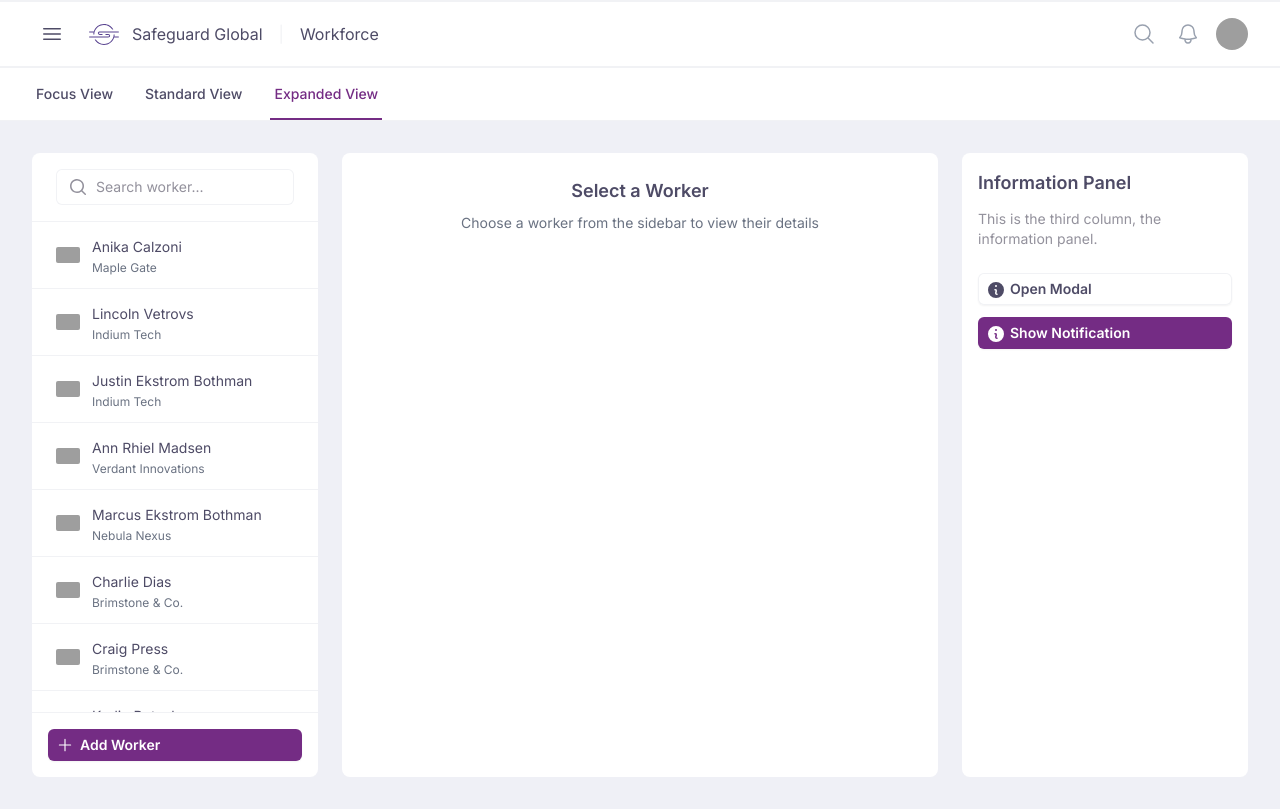
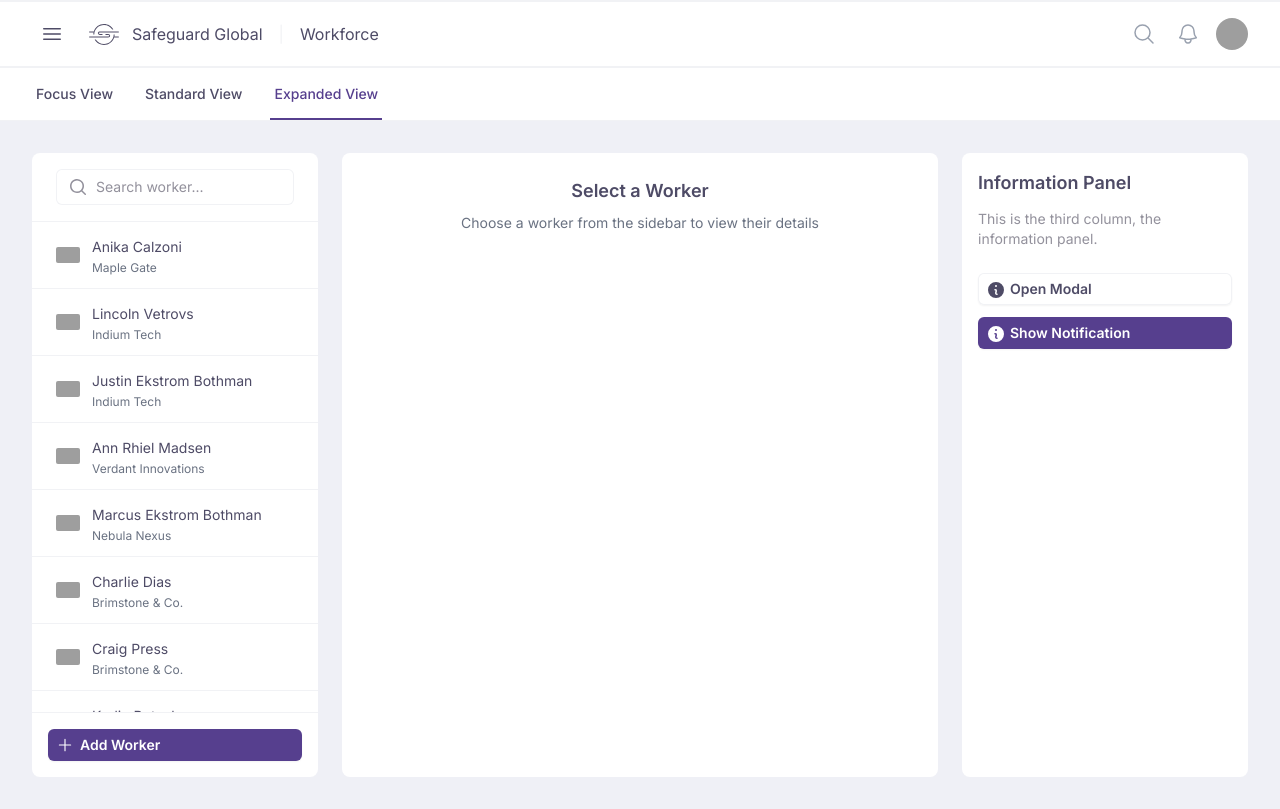
Before and after one commit to DannyRuchtie/SGTailwind, a React (Vite) app: page /expanded in a window 1280 px wide. Built offline with nearby package versions, Linux system fonts and the light colour scheme; grey boxes are pictures that could not be loaded.

Commit message:
darkmode tweaks

```diff
--- a/src/components/navigation/SlideOverPanel.jsx
+++ b/src/components/navigation/SlideOverPanel.jsx
@@ -85,7 +85,7 @@ export default function SlideOverPanel({ open, setOpen }) {
                                       onClick={() => setOpen(false)}
                                       className={classNames(
                                         isCurrent
-                                          ? 'bg-SG-bg-active text-SG-buttons-cta-primary'
+                                          ? 'bg-SG-stroke-active/10 text-SG-buttons-cta-primary'
                                           : 'text-SG-text-muted hover:bg-SG-bg-content-secondary hover:text-SG-buttons-cta-primary',
                                         'group flex gap-x-3 rounded-md p-2 text-sm font-semibold leading-6'
                                       )}
--- a/src/components/pages/Dashboard.jsx
+++ b/src/components/pages/Dashboard.jsx
@@ -88,8 +88,8 @@ export default function Dashboard() {
                   className="relative overflow-hidden rounded-lg bg-SG-bg-content px-4 pb-12 pt-5  sm:px-6 sm:pt-6"
                 >
                   <dt>
-                    <div className="absolute rounded-md bg-SG-brand-amethyst/10 p-3">
-                      <stat.icon className="h-6 w-6 text-SG-brand-amethyst" aria-hidden="true" />
+                    <div className="absolute rounded-md bg-SG-buttons-cta-primary/10 p-3">
+                      <stat.icon className="h-6 w-6 text-SG-buttons-cta-primary" aria-hidden="true" />
                     </div>
                     <p className="ml-16 truncate text-sm font-medium text-SG-text-secondary">{stat.name}</p>
                   </dt>
@@ -97,7 +97,7 @@ export default function Dashboard() {
                     <p className="text-2xl font-semibold text-SG-text-primary">{stat.value}</p>
                     <p
                       className={classNames(
-                        stat.changeType === 'positive' ? 'text-green-600' : 'text-red-600',
+                        stat.changeType === 'positive' ? 'text-SG-state-success' : 'text-SG-state-error-bg',
                         'ml-2 flex items-baseline text-sm font-semibold'
                       )}
                     >
--- a/src/components/ui/Alert.jsx
+++ b/src/components/ui/Alert.jsx
@@ -28,7 +28,7 @@ export default function Alert({ show, setShow, title, message, actions }) {
                 </div>
                 <div className="ml-3">
                   <h3 className="text-sm font-medium text-gray-800">{title}</h3>
-                  <div className="mt-2 text-sm text-gray-600">
+                  <div className="mt-2 text-sm text-SG-text-muted">
                     <p>{message}</p>
                   </div>
                   {actions && (
--- a/src/components/ui/CompanyLogo.jsx
+++ b/src/components/ui/CompanyLogo.jsx
@@ -6,7 +6,7 @@ export default function CompanyLogo({ className }) {
       width="32"
       height="32"
       viewBox="0 0 32 32"
-      fill="none"
+      fill="currentColor"
       xmlns="http://www.w3.org/2000/svg"
       className={className}
       aria-hidden="true" // Good for decorative icons
@@ -14,19 +14,19 @@ export default function CompanyLogo({ className }) {
       <g opacity="0.99">
         <path
           d="M1.46082 14.4165H5.56953C5.40885 15.0917 5.33999 15.7443 5.33999 16.4644H6.30405C6.30405 11.1984 10.6653 6.94517 16.0135 6.94517C19.4795 6.94517 22.5323 8.7455 24.2309 11.4685H25.3556C23.5423 8.2054 20.0304 6 15.9905 6C11.1932 6 7.08448 9.15057 5.79907 13.4714H1.48377C1.20833 13.4714 1.00174 13.6964 1.00174 13.9439C0.978788 14.214 1.18537 14.4165 1.46082 14.4165Z"
-          fill="#563F8E"
+
         />
         <path
           d="M30.4962 18.5123H26.4334C26.5482 17.8372 26.64 17.1846 26.64 16.4644H25.676C25.676 21.7304 21.3148 25.9837 16.0125 25.9837C12.5464 25.9837 9.47065 24.1833 7.74912 21.4603H6.67029C8.43773 24.7234 11.9726 26.9288 15.9665 26.9288C20.8098 26.9288 24.8726 23.7783 26.1809 19.4575H30.4962C30.7258 19.4575 30.9783 19.2324 30.9783 18.9849C30.9783 18.7148 30.7717 18.5123 30.4962 18.5123Z"
-          fill="#563F8E"
+
         />
         <path
           d="M30.4971 13.4711H11.8128C10.6192 13.4711 9.86173 14.1463 9.86173 15.1139C9.86173 16.1716 10.711 16.9143 11.8128 16.9143H14.2C14.4754 16.9143 14.682 16.7117 14.682 16.4417C14.682 16.2166 14.4754 15.9691 14.2 15.9691H11.8128C11.3308 15.9691 10.8028 15.699 10.8028 15.1139C10.8028 14.5738 11.3537 14.4163 11.8128 14.4163H30.4971C30.7726 14.4163 30.9791 14.2138 30.9791 13.9437C30.9791 13.7187 30.7726 13.4711 30.4971 13.4711Z"
-          fill="#563F8E"
+
         />
         <path
           d="M22.1193 17.8142C22.1193 16.7565 21.3159 16.0139 20.1682 16.0139H17.7811C17.5515 16.0139 17.299 16.2164 17.299 16.4864C17.299 16.7115 17.5056 16.959 17.7811 16.959H20.1682C20.6962 16.959 21.2012 17.2291 21.2012 17.8142C21.2012 18.3543 20.6503 18.5118 20.1682 18.5118H1.48392C1.25439 18.5118 1.0019 18.7143 1.0019 18.9844C1.0019 19.2094 1.20848 19.457 1.48392 19.457H20.1682C21.3389 19.412 22.1193 18.7819 22.1193 17.8142Z"
-          fill="#563F8E"
+
         />
       </g>
     </svg>
--- a/src/components/ui/data-display/LabelValue.jsx
+++ b/src/components/ui/data-display/LabelValue.jsx
@@ -3,8 +3,8 @@ import PropTypes from 'prop-types';
 export default function LabelValue({ label, value, className = '' }) {
   return (
     <div className={`flex items-center py-3 px-3 border-b border-SG-stroke hover:bg-SG-bg-base50 ${className}`}>
-      <dt className="text-sm text-gray-700 w-1/3">{label}</dt>
-      <dd className="text-sm text-gray-600 w-2/3">{value}</dd>
+      <dt className="text-sm text-SG-text-muted  w-1/3">{label}</dt>
+      <dd className="text-sm text-SG-text-muted w-2/3">{value}</dd>
     </div>
   );
 }
--- a/src/index.css
+++ b/src/index.css
@@ -31,8 +31,8 @@
   --color-SG-brand-neutral: #eff9fc;
 
   /* Button Colors */
-  --color-SG-buttons-cta-primary: #742C84;
-  --color-SG-buttons-cta-primary-hover: #742C84;
+  --color-SG-buttons-cta-primary: #563f8e; /* #6c257c */
+  --color-SG-buttons-cta-primary-hover: #483677;
   --color-SG-buttons-cta-secondary: #ffffff;
   --color-SG-buttons-cta-secondary-hover: #eff9fc;
 
@@ -85,8 +85,8 @@
   --color-SG-brand-neutral: #1a1a1a;
 
   /* Button Colors */
-  --color-SG-buttons-cta-primary: #8c33a0;
-  --color-SG-buttons-cta-primary-hover: #a33db8;
+  --color-SG-buttons-cta-primary: #563f8e; /* #6c257c */
+  --color-SG-buttons-cta-primary-hover: #483677;
   --color-SG-buttons-cta-secondary: #1a1a1a;
   --color-SG-buttons-cta-secondary-hover: #333333;
 
@@ -99,7 +99,7 @@
   --color-SG-state-warning-bg: #332600;
 
   /* Background Colors */
-  --color-SG-bg-base: #0d0d0d;
+  --color-SG-bg-base: #212121;
   --color-SG-bg-content: #1a1a1a;
   --color-SG-bg-content-secondary: #262626;
   --color-SG-bg-active: #331a39;
@@ -108,7 +108,7 @@
   /* Border Colors */
   --color-SG-stroke: #262626;
   --color-SG-stroke-hover: #404040;
-  --color-SG-stroke-active: #8c33a0;
+  --color-SG-stroke-active: #483677;
 
   /* Text Colors */
   --color-SG-text-primary: #e6e6e6;
@@ -121,7 +121,7 @@
   --color-SG-slate-4: #404040;
   --color-SG-slate-3: #333333;
   --color-SG-slate-2: #262626;
-  --color-SG-slate-1: #1a1a1a;
+  --color-SG-slate-1: #222222;
 
   /* Additional Colors */
   --color-SG-green-100: #00b377;
```
